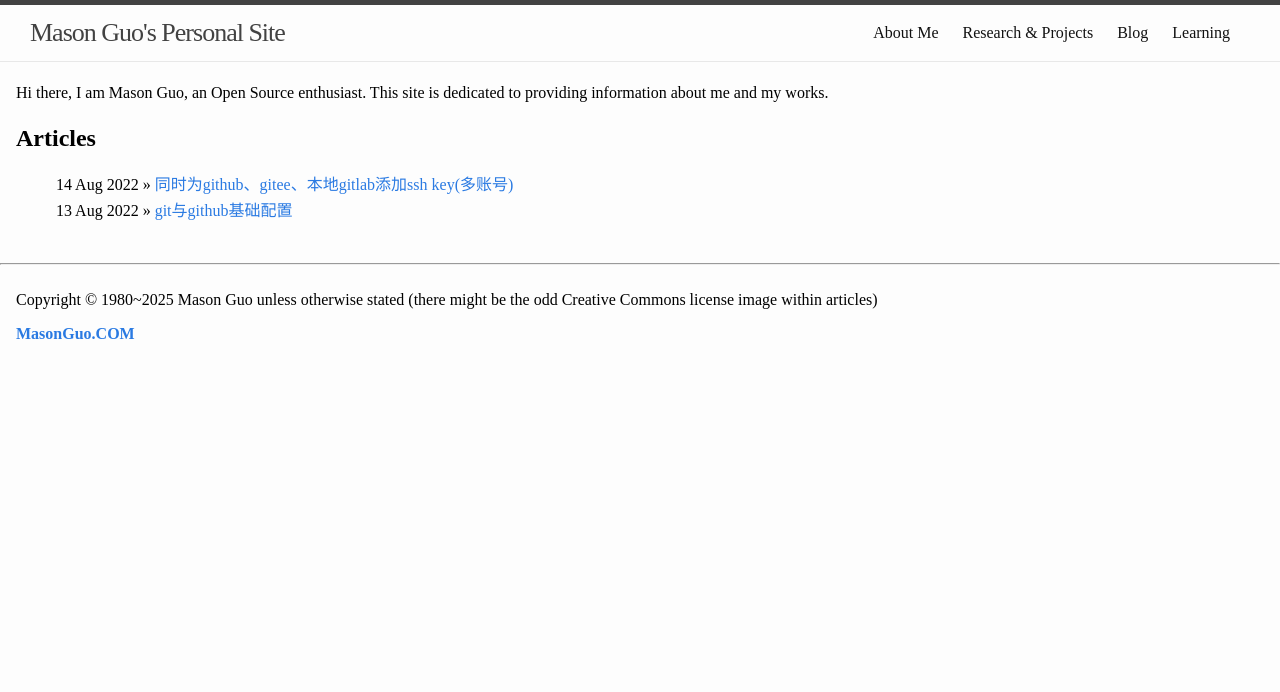
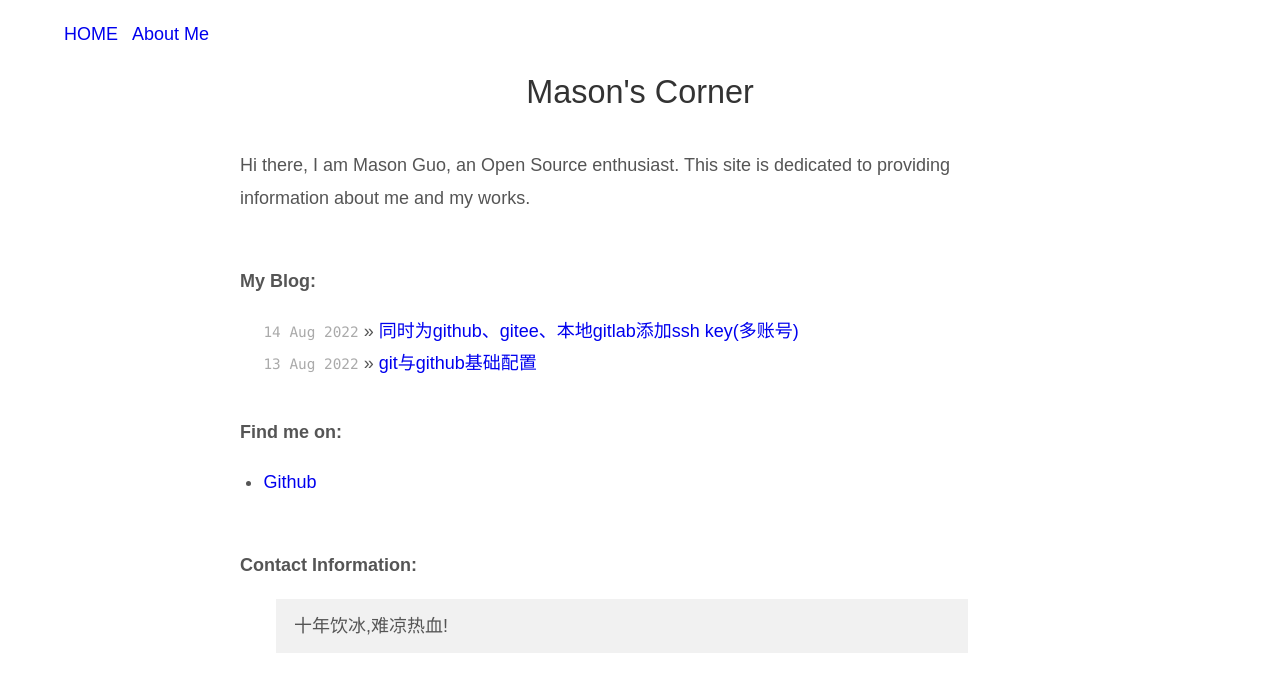
Before and after one commit to GXCINFO/GXCINFO.GITHUB.IO, a Jekyll site: the page built from index.markdown, in a window 1280 px wide. Shown: the top 692 px of the page. Built offline with Jekyll 4.4.1, drawn with Linux system fonts in a browser that asks for light colours.

Commit message:
add  new files

```diff
--- a/_layouts/default.html
+++ b/_layouts/default.html
@@ -3,32 +3,19 @@
   <head>
     <meta name="viewport" content="width=device-width, initial-scale=1" />
     <meta http-equiv="Content-type" content="text/html; charset=utf-8" />
+    <link rel="stylesheet" type="text/css" href="/static/css/typo.css" />
     <link rel="stylesheet" type="text/css" href="/static/css/style.css" />
-    <link rel="icon" type="image/x-icon" href="https://MasonGuo.COM/favicon.ico" />
-    <title>{{ page.title }}</title>
+    <link rel="icon" type="image/x-icon" href="/favicon.ico" />
+    <title>Mason's Corner</title>
   </head>
-  <body>
-    <div class="header">
-      <div class="wrapper">
-        <div class="site-title"><a href="/">Mason Guo's Personal Site</a></div>
-        <div class="site-menu">
-          <div class="iconfont menu_button" style="display:none;"><i class="m_b_1"></i><i class="m_b_2"></i><i class="m_b_3"></i></div>
-          <ul class="nav_iteam">
-            <li title=""><a href="#">About Me</a></li>
-            <li title=""><a href="#"> Research & Projects</a></li>
-            <li title=""><a href="#">Blog</a></li>
-            <li title=""><a href="#">Learning</a></li>
-          </ul>
-        </div>
-      </div>
-    </div>
-    <h1>{{ page.title }}</h1>
-    <div class="article">{{ content }}</div>
-    <hr>
-    <div class="foot">
-      <!-- <p>Copyright © 1980~2025 Mason Guo unless otherwise stated<a href="https://creativecommons.org/licenses/by/3.0/" target="_blank"> (there might be the odd Creative Commons license image within articles)</a></p> -->
-      <p>Copyright © 1980~2025 Mason Guo unless otherwise stated (there might be the odd Creative Commons license image within articles)</p>
-      <p><a href="https://MasonGuo.com/" target="_blank"><b>MasonGuo.COM</b></a></p>
-    </div>
-  </body>
+  <div id="navbar">
+    <a href="/index.html">HOME</a> &nbsp;
+    <a href="/about/">About Me</a>
+  </div>
+  <div id="wrapper" class="typo">
+    <h1 style="text-align:center; margin-bottom: 0;">{{ page.title }}</h1>
+    <br />
+    {{ content }}
+    <br />
+  </div>
 </html>
--- a/_layouts/welcome.html
+++ /dev/null
@@ -1,33 +0,0 @@
-<!DOCTYPE html>
-<html>
-  <head>
-    <meta name="viewport" content="width=device-width, initial-scale=1" />
-    <meta http-equiv="Content-type" content="text/html; charset=utf-8" />
-    <link rel="stylesheet" type="text/css" href="/static/css/style.css" />
-    <link rel="icon" type="image/x-icon" href="https://MasonGuo.COM/favicon.ico" />
-    <title>{{ page.title }}</title>
-  </head>
-  <body>
-    <div class="header">
-      <div class="wrapper">
-        <div class="site-title"><a href="/">{{ page.title }}</a></div>
-        <div class="site-menu">
-          <div class="iconfont menu_button" style="display:none;"><i class="m_b_1"></i><i class="m_b_2"></i><i class="m_b_3"></i></div>
-          <ul class="nav_iteam">
-            <li title=""><a href="#">About Me</a></li>
-            <li title=""><a href="#"> Research & Projects</a></li>
-            <li title=""><a href="#">Blog</a></li>
-            <li title=""><a href="#">Learning</a></li>
-          </ul>
-        </div>
-      </div>
-    </div>
-    <div class="article">{{ content }}</div>
-    <hr>
-    <div class="foot">
-      <!-- <p>Copyright © 1980~2025 Mason Guo unless otherwise stated<a href="https://creativecommons.org/licenses/by/3.0/" target="_blank"> (there might be the odd Creative Commons license image within articles)</a></p> -->
-      <p>Copyright © 1980~2025 Mason Guo unless otherwise stated (there might be the odd Creative Commons license image within articles)</p>
-      <p><a href="https://MasonGuo.com/" target="_blank"><b>MasonGuo.COM</b></a></p>
-    </div>
-  </body>
-</html>
--- a/index.markdown
+++ b/index.markdown
@@ -1,14 +1,23 @@
 ---
-layout: welcome
-title: Mason Guo's Personal Site
+layout: default
+title: Mason's Corner
 ---
 
 Hi there, I am Mason Guo, an Open Source enthusiast. This site is dedicated to providing information about me and my works.
 
-## Articles
+<p><br /><b>My Blog:</b></p>
+  <ul class="posts">
+    {% for post in site.posts %}
+      <li><span>{{ post.date | date_to_string }}</span> &raquo; <a href="{{ post.url }}">{{ post.title }}</a></li>
+    {% endfor %}
+  </ul>
 
-<ul class="posts">
-    {% for post in site.posts %}
-      <li>{{ post.date | date_to_string }} &raquo; <a href="{{ post.url }}" target="_blank">{{ post.title }}</a></li>
-    {% endfor %}
+<p><b>Find me on:</b></p>
+
+<ul>
+  <li><a href="http://github.com/Mason-Guo/">Github</a></li>
 </ul>
+<p><br /><b>Contact Information:</b></p>
+<blockquote>
+十年饮冰,难凉热血!
+</blockquote>
--- a/static/css/style.css
+++ b/static/css/style.css
@@ -1,26 +1,69 @@
-html,body{padding: 0;margin: 0;}
-body{background-color: #fdfdfd;}
-ul, ol {list-style-type: none;}
-a:hover { color: #111; text-decoration: underline; }
-a:visited { color: #1756a9; }
-a { color: #2a7ae2; text-decoration: none; }
-a:visited {color: #1756a9;}
-h1{text-align: center; padding-left: 1em; padding-right: 1em; color: #222226;}
-.header{border-top: 5px solid #424242; border-bottom: 1px solid #e8e8e8; min-height: 56px; position: relative;}
-.site-title{float: left;}
-.site-title,.site-title:visited{color: #424242;}
-.site-title a{font-size: 26px; font-weight: 300; line-height: 56px; letter-spacing: -1px; margin-bottom: 0; color: #424242;}
-.site-menu{float: right; line-height: 56px;}
-.site-menu ul{padding: 0;margin: 0}
-.site-menu li{display: inline-block; margin-right: 20px; line-height: 1.5;}
-.site-menu li a{color: #111;}
-.wrapper{margin-right: auto; margin-left: auto; padding-right: 30px; padding-left: 30px;}
-.wrapper:after,{content: "";display: block;clear: both;}
-.article,.foot{max-width: 100%; padding-left: 1em; padding-right: 1em; word-wrap: break-word;  padding-top: 0.1em; padding-bottom: 1em;}
-.article img{max-width: 100%;display: block; margin: 0 auto;}
-.article p,.article li{line-height: 1.6;}
-.article pre{line-height: 1.5; background: #f5f5f5; border: 1px solid #ccc; padding: 5px; border-radius: 3px; overflow: auto;}
-.article blockquote{border-left: 3px solid #e2dfdf; margin: 10px 0; padding: 5px 10px; color: #555;}
-@media screen and (max-width: 800px){
+@charset "utf-8";
 
+a {
+  text-decoration: none;
 }
+
+#navbar {
+  padding-left: 5%;
+  padding-top: 1em;
+  padding-bottom: 1em;
+}
+#wrapper {
+  max-width: 800px;
+  margin: 0 auto 20px;
+  padding-left: 1em;
+  padding-right: 1em;
+}
+
+pre {
+  margin-left: 3%;
+  overflow: auto;
+}
+
+#menu
+{
+  position: relative;
+  background: #dbdbdb no-repeat;
+  height: 40px;
+  padding: 0px 0px 0px 0px;
+  margin: 0px 0px 10px 0px;
+}
+
+#menu ul li
+{
+  display: inline;
+  line-height: 40px;
+  padding-left: 3px;
+}
+
+#menu ul li.first
+{
+  border-left: 0px;
+}
+
+#menu ul li a
+{
+  background-color: transparent;
+  background-repeat: repeat-x;
+  padding: 8px 12px 8px 12px;
+  font-size: 15px;
+  font-weight: bold;
+}
+
+ul.posts {
+  list-style-type: none;
+  margin-bottom: 2em;
+}
+
+ul.posts span {
+  color: #aaa;
+  font-family: Monaco, "Courier New", monospace;
+  font-size: 80%;
+}
+
+@media (max-width: 480px) {
+  blockquote {
+    margin: 0;
+  }
+}
--- /dev/null
+++ b/static/css/typo.css
@@ -0,0 +1,246 @@
+@charset "utf-8";
+
+/* 防止用户自定义背景颜色对网页的影响，添加让用户可以自定义字体 */
+html {
+	color: #555;
+	background: #fff;
+	-webkit-text-size-adjust: 100%;
+	-ms-text-size-adjust: 100%;
+}
+
+/* 内外边距通常让各个浏览器样式的表现位置不同 */
+body, dl, dt, dd, ul, ol, li, h1, h2, h3, h4, h5, h6, pre, code, form, fieldset, legend, input, textarea, p, blockquote, th, td, hr, button, article, aside, details, figcaption, figure, footer, header, group, menu, nav, section {
+	margin: 0;
+	padding: 0;
+}
+
+/* 重设 HTML5 标签, IE 需要在 js 中 createElement(TAG) */
+article, aside, details, figcaption, figure, footer, header, hgroup, menu, nav, section {
+	display: block;
+}
+
+/* HTML5 媒体文件跟 img 保持一致 */
+audio, canvas, video {
+	display: inline-block;
+	*display: inline;
+	*zoom: 1;
+}
+
+/* 要注意表单元素并不继承父级 font 的问题 */
+body, button, input, select, textarea {
+	font: 500 18px/1.8 'Hiragino Sans GB', sans-serif;
+}
+
+/* 去掉各Table  cell 的边距并让其边重合 */
+table {
+	border-collapse: collapse;
+	border-spacing: 0;
+}
+
+/* IE bug fixed: th 不继承 text-align*/
+th {
+	text-align: inherit;
+}
+
+/* 去除默认边框 */
+fieldset, img {
+	border: 0;
+}
+
+/* ie6 7 8(q) bug 显示为行内表现 */
+iframe {
+	display: block;
+}
+
+/* 块/段落引用 */
+blockquote {
+	margin: 1em 4em 1em 2em;
+	padding: 0.6em 1em;
+	background: #f1f1f1;
+}
+blockquote blockquote {
+	padding: 0 0 0 1em;
+	margin-left: 2em;
+	border-left: 0.4em solid #ddd;
+}
+
+/* Firefox 以外，元素没有下划线，需添加 */
+acronym, abbr {
+	border-bottom: 1px dotted;
+	font-variant: normal;
+}
+
+/* 添加鼠标问号，进一步确保应用的语义是正确的（要知道，交互他们也有洁癖，如果你不去掉，那得多花点口舌） */
+abbr {
+	cursor: help;
+}
+
+/* 一致的 del 样式 */
+del {
+	text-decoration: line-through;
+}
+
+address, caption, cite, code, den, em, th, var {
+	font-style: normal;
+	font-weight: 500;
+}
+
+/* 去掉列表前的标识, li 会继承，大部分网站通常用列表来很多内容，所以应该当去 */
+ul, ol {
+	list-style: none;
+}
+
+/* 对齐是排版最重要的因素, 别让什么都居中 */
+caption, th {
+	text-align: left;
+}
+
+q:before, q:after {
+	content: '';
+}
+
+/* 统一上标和下标 */
+sub, sup {
+	font-size: 75%;
+	line-height: 0;
+	position: relative;
+	vertical-align: text-top\9;
+}
+:root sub, :root sup{
+	vertical-align: baseline; /* for ie9 and other mordern browsers */
+}
+sup {
+	top: -0.5em;
+}
+sub {
+	bottom: -0.25em;
+}
+
+/* 让链接在 hover 状态下显示下划线 */
+a:hover {
+	text-decoration: underline;
+}
+
+/* 默认不显示下划线，保持页面简洁 */
+ins, a {
+	text-decoration: none;
+}
+
+/* 专名号：虽然 u 已经重回 html5 Draft，但在所有浏览器中都是可以使用的，
+ * 要做到更好，向后兼容的话，添加 class="typo-u" 来显示专名号
+ * 关于 <u> 标签：http://www.whatwg.org/specs/web-apps/current-work/multipage/text-level-semantics.html#the-u-element
+ * 被放弃的是 4，之前一直搞错 http://www.w3.org/TR/html401/appendix/changes.html#idx-deprecated
+ * 一篇关于 <u> 标签的很好文章：http://html5doctor.com/u-element/
+ */
+u, .typo-u {
+	text-decoration: underline;
+}
+
+/* 标记，类似于手写的荧光笔的作用 */
+mark {
+	background: #fffdd1;
+}
+
+/* 代码片断 */
+pre, code {
+	font-family: "Courier New", Courier, monospace;
+}
+pre {
+	border: 1px solid #ddd;
+	border-left-width: 0.4em;
+	background: #fbfbfb;
+	padding: 10px;
+}
+
+/* 底部印刷体、版本等标记 */
+small {
+	font-size: 12px;
+	color: #888;
+}
+
+.clearfix:before, .clearfix:after {
+	content: "";
+	display: table;
+}
+
+.clearfix:after {
+	clear: both
+}
+
+.clearfix {
+	zoom: 1
+}
+
+/* 保证块/段落之间的空白隔行 */
+.typo p, .typo pre, .typo ul, .typo ol, .typo dl, .typo form, .typo hr, .typo table,
+.typo-p, .typo-pre, .typo-ul, .typo-ol, .typo-dl, .typo-form, .typo-hr, .typo-table {
+	margin-bottom: 1em;
+}
+
+h1, h2, h3, h4, h5, h6{
+	font-weight: 500;
+	font-weight: 800\9;
+	color:#333;
+}
+
+/* 标题应该更贴紧内容，并与其他块区分，margin 值要相应做优化 */
+.typo h1, .typo h2, .typo h3, .typo h4, .typo h5, .typo h6,
+.typo-h1, .typo-h2, .typo-h3, .typo-h4, .typo-h5, .typo-h6 {
+	margin-bottom: 0.4em;
+	line-height: 1.5;
+}
+.typo h1, .typo-h1 {
+	font-size: 1.8em;
+}
+.typo h2, .typo-h2 {
+	font-size: 1.6em;
+}
+.typo h3, .typo-h3 {
+	font-size: 1.4em;
+}
+.typo h4, .typo-h4 {
+	font-size: 1.2em;
+}
+.typo h5, .typo h6, .typo-h5, .typo-h6 {
+	font-size: 1em;
+}
+
+/* 在文章中，应该还原 ul 和 ol 的样式 */
+.typo ul, .typo-ul {
+	margin-left: 1.3em;
+	list-style: disc;
+}
+.typo ol, .typo-ol {
+	list-style: decimal;
+	margin-left: 1.9em;
+}
+.typo li ul, .typo li ol, .typo-ul ul, .typo-ul ol, .typo-ol ul, .typo-ol ol {
+	margin-top: 0;
+	margin-bottom: 0;
+	margin-left: 2em;
+}
+.typo li ul, .typo-ul ul, .typo-ol ul {
+	list-style: circle;
+}
+
+/* 同 ul/ol，在文章中应用 table 基本格式 */
+.typo table th, .typo table td, .typo-table th, .typo-table td {
+	border: 1px solid #ddd;
+	padding: 5px 10px;
+}
+.typo table th, .typo-table th {
+	background: #fbfbfb;
+}
+.typo table thead th, .typo-table thead th {
+	background: #f1f1f1;
+}
+
+/* TODO: 供着重号使用 */
+.typo-em, .typo em {
+	font-weight: 700;
+}
+
+/* TODO: 供首字下沉使用 */
+.typo-first{
+
+}
```
Also changed, not shown: 404.html (added, +12 -0 lines), _layouts/post.html (+15 -11 lines).
